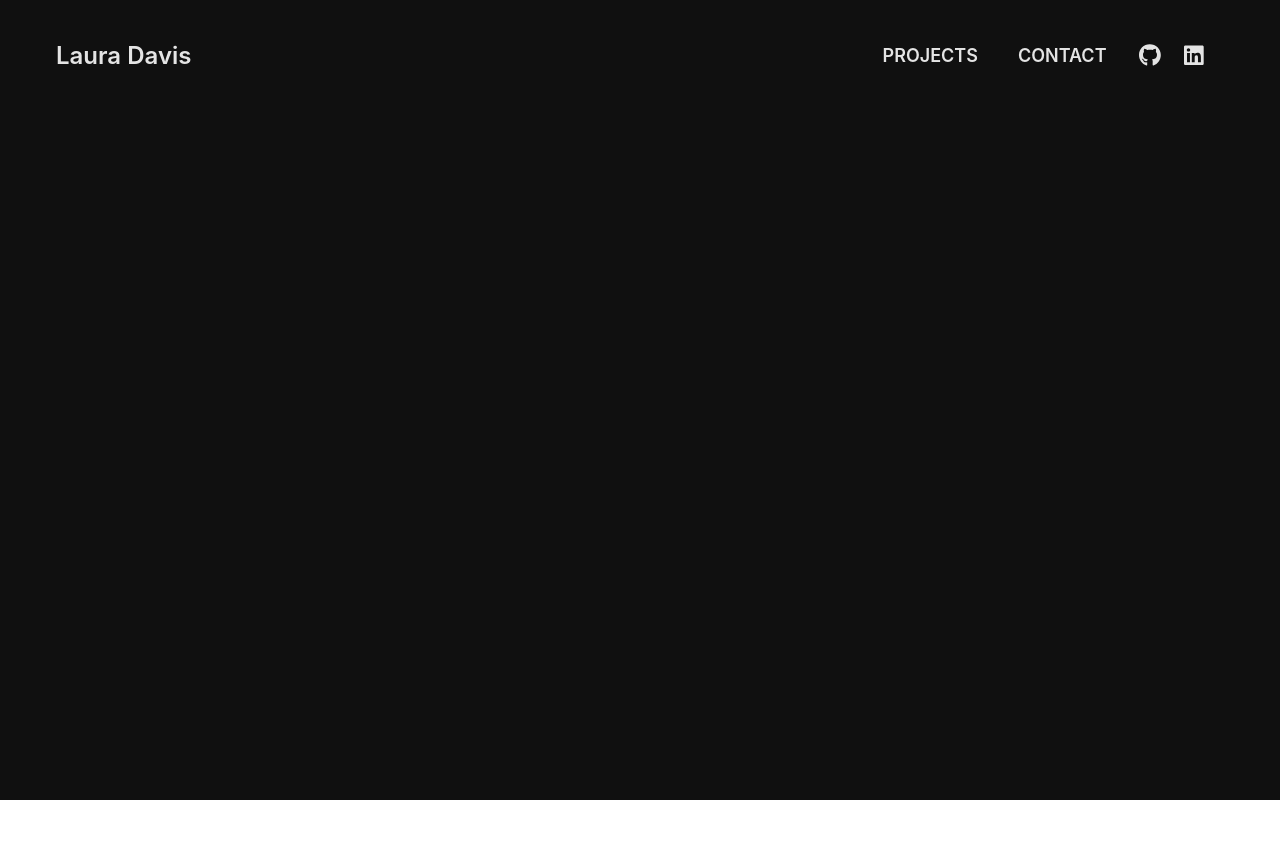
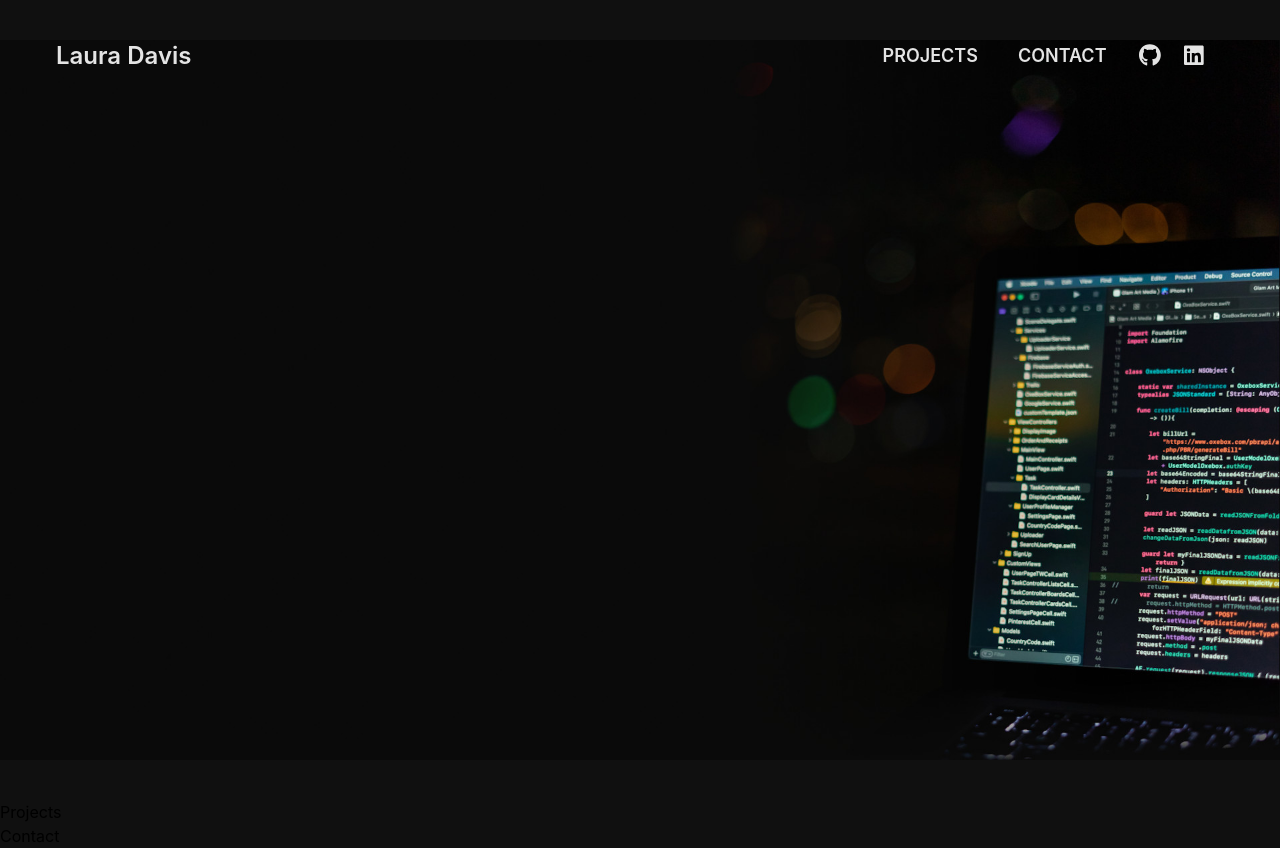
Before and after one commit to lbd1607/portfolio, a Next.js app: page / in a window 1280 px wide. Before the commit the page ends 800 px from the top, so only its background shows below. Built offline with nearby package versions, Linux system fonts and the light colour scheme.

Commit message:
Config for spa

```diff
--- a/pages/components/Navbar.tsx
+++ b/pages/components/Navbar.tsx
@@ -10,7 +10,7 @@ export default function Navbar() {
   const [navbarOpen, setNavbarOpen] = React.useState(false);
   const router = useRouter();
   return (
-    <nav className="mobile-navbar lg:navbar relative flex flex-wrap items-center justify-between  p-3 lg:bg-transparent lg:p-10 text-bonewhite">
+    <nav className="mobile-navbar lg:navbar  flex flex-wrap items-center justify-between  p-3 lg:bg-transparent lg:p-10 text-bonewhite fixed">
       <div className="container flex flex-wrap items-center justify-between px-4">
         <div className="relative flex w-full justify-between lg:static lg:block lg:w-auto lg:justify-start">
           <h3 className="flex cursor-pointer items-center text-2xl ">
@@ -37,10 +37,10 @@ export default function Navbar() {
         >
           <ul className="flex list-none flex-col  uppercase  lg:absolute  lg:right-0 lg:ml-auto lg:flex-row lg:px-16 mt-3 lg:mt-0">
             <li className="lg:px-2 py-1">
-              <Link href={"/projects"}>Projects</Link>
+              <Link href={"#projects"}>Projects</Link>
             </li>{" "}
             <li className="lg:px-2 py-1">
-              <Link href={"/contact"}>Contact</Link>
+              <Link href={"#contact"}>Contact</Link>
             </li>{" "}
             <li className=" py-1">
               <a
--- a/pages/contact.tsx
+++ b/pages/contact.tsx
@@ -1,7 +1,7 @@
 import React from "react";
 
 function Contact() {
-  return <div>Contact</div>;
+  return <div id="contact">Contact</div>;
 }
 
 export default Contact;
--- a/pages/index.tsx
+++ b/pages/index.tsx
@@ -3,18 +3,22 @@ import Head from "next/head";
 import Image from "next/image";
 import styles from "../styles/Home.module.css";
 import Navbar from "./components/Navbar";
+import Contact from "./contact";
+import Projects from "./projects";
 
 const Home: NextPage = () => {
   return (
-    <div className="h-screen overflow-scroll bg-primary-dark">
+    <div className="h-[calc(100vh - 10rem)] overflow-scroll bg-primary-dark flex flex-col flex-auto">
       <Head>
         <title>Laura Davis - Sofware Dev</title>
         <meta name="description" content="Laura Davis - Software Dev" />
         <link rel="icon" href="/favicon.ico" />
       </Head>
-      <div>
+      <div className="h-screen overflow-scroll bg-heromobile   bg-no-repeat lg:overflow-hidden lg:bg-hero lg:bg-right lg:bg-contain bg-contain bg-right-top">
         <Navbar />
       </div>
+      <Projects />
+      <Contact />
     </div>
   );
 };
--- a/pages/projects.tsx
+++ b/pages/projects.tsx
@@ -1,7 +1,7 @@
 import React from "react";
 
 function Projects() {
-  return <div>Projects</div>;
+  return <div id="projects">Projects</div>;
 }
 
 export default Projects;
```
